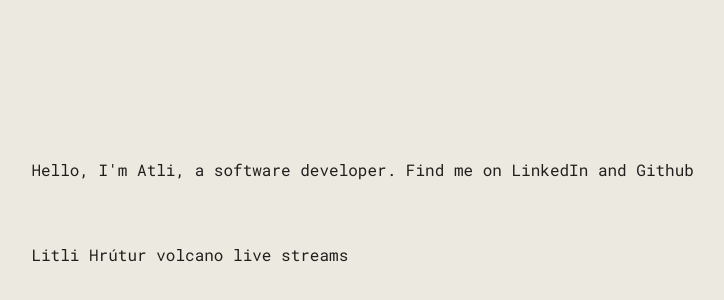
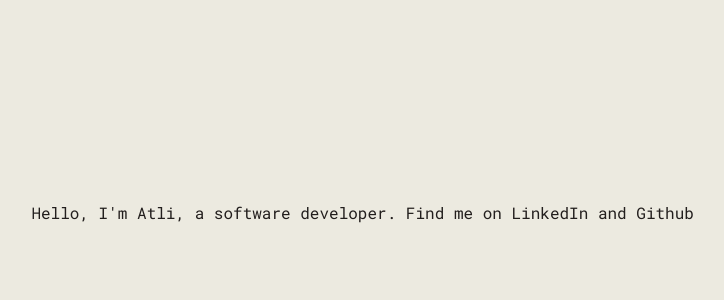
Before and after one commit to atlimp/marcher.is, a plain HTML site: page www/index.html in a window 1280 px wide. Shown: the part 196-496 px from the top of the page, without its empty margins (103-827 px from the left). Drawn offline with Linux system fonts and the light colour scheme.

Commit message:
Update index.html

```diff
--- a/www/index.html
+++ b/www/index.html
@@ -13,11 +13,6 @@
 				Hello, I'm Atli, a software developer.
 				Find me on <a href="https://www.linkedin.com/in/atli-marcher-p%C3%A1lsson-7ba21b200/" class="link">LinkedIn</a> and <a href="https://github.com/atlimp" class="link">Github</a>
 			</div>
-			<div id="eldgos">
-				<a class="link" href="/eldgos">
-					Litli Hrútur volcano live streams
-				</a>
-			</div>
 		</main>
 	</body>
 </html>
```
